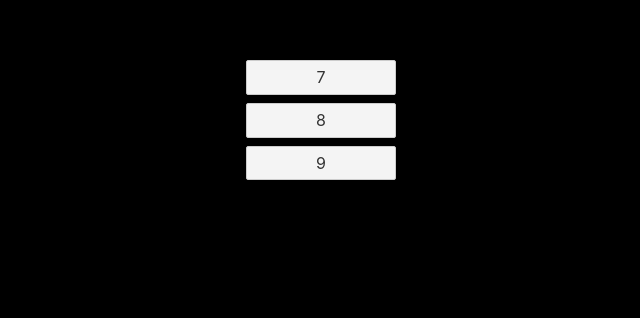
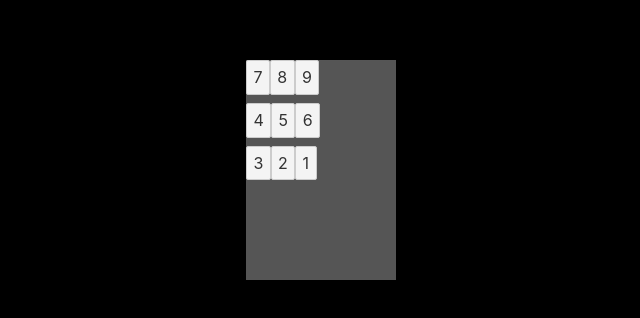
Before and after one commit to mufasa-dev/Svelte-Calculator, a Svelte app: page / in a window 1280 px wide. Shown: the part 238-556 px from the top of the page, without its empty margins (319-959 px from the left). Built offline with nearby package versions, Linux system fonts and the light colour scheme.

Commit message:
Add line component

```diff
--- a/src/components/Calculator.svelte
+++ b/src/components/Calculator.svelte
@@ -1,16 +1,29 @@
 <script lang="ts">
   import Button from "./Button.svelte";
+  import Line from "./Line.svelte";
 </script>
 
 <div class="calculator">
-    <Button text="7" />
-    <Button text="8" />
-    <Button text="9" />
+    <Line>
+        <Button text="7" />
+        <Button text="8" />
+        <Button text="9" />
+    </Line>
+    <Line>
+        <Button text="4" />
+        <Button text="5" />
+        <Button text="6" />
+    </Line>
+    <Line>
+        <Button text="3" />
+        <Button text="2" />
+        <Button text="1" />
+    </Line>
 </div>
 
 <style>
     .calculator {
-        background-color: --back;
+        background-color: var(--back);
         height: 220px;
         width: 150px;
         display: flex;
--- /dev/null
+++ b/src/components/Line.svelte
@@ -0,0 +1,9 @@
+<div class="line">
+    <slot />
+</div>
+
+<style>
+    .line {
+        display: flex;
+    }
+</style>
```
